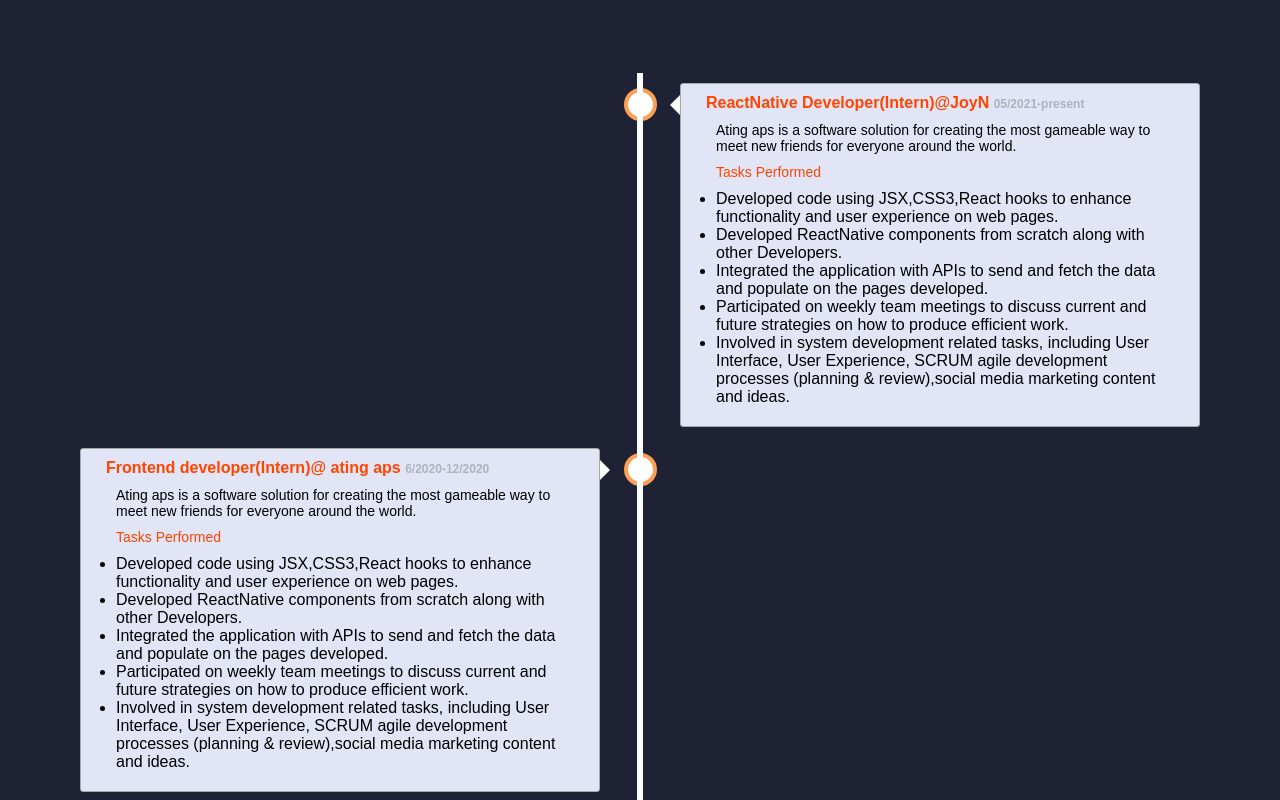
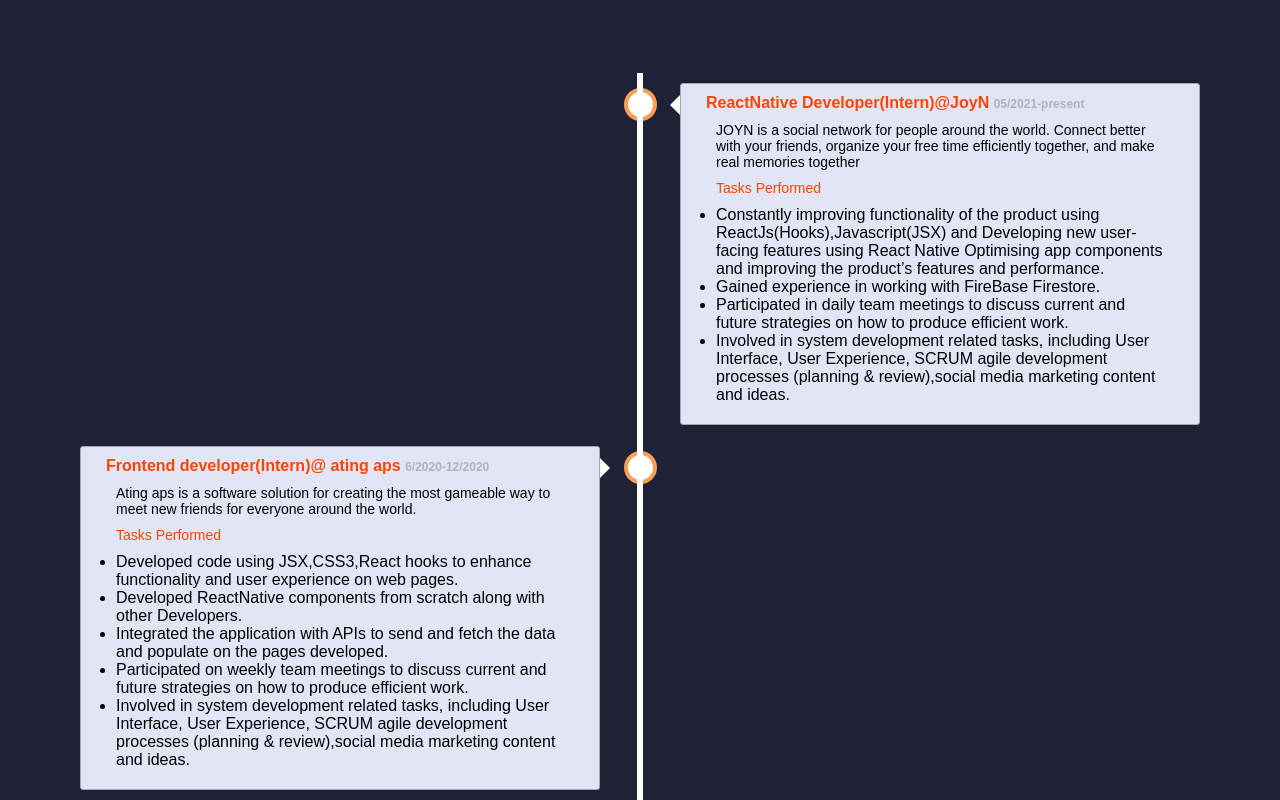
Before and after one commit to mamathamereddy/Portfolio, a React (Create React App) app: page / in a window 1280 px wide. Shown: the part 4900-5700 px from the top of the page. Built offline with nearby package versions, Linux system fonts and the light colour scheme.

Commit message:
adding joyn exp

```diff
--- a/src/components/Experience.js
+++ b/src/components/Experience.js
@@ -14,27 +14,24 @@ const Experience = () => {
                 ReactNative Developer(Intern)@JoyN <span> 05/2021-present</span>
               </h4>
               <p>
-                Ating aps is a software solution for creating the most gameable
-                way to meet new friends for everyone around the world.
+                JOYN is a social network for people around the world. Connect
+                better with your friends, organize your free time efficiently
+                together, and make real memories together
               </p>
               <p className="task">Tasks Performed</p>
               <ul>
                 <li>
-                  Developed code using JSX,CSS3,React hooks to enhance
-                  functionality and user experience on web pages.
+                  Constantly improving functionality of the product using
+                  ReactJs(Hooks),Javascript(JSX) and Developing new user-facing
+                  features using React Native Optimising app components and
+                  improving the product’s features and performance.
                 </li>
+                <li>Gained experience in working with FireBase Firestore.</li>
                 <li>
-                  Developed ReactNative components from scratch along with other
-                  Developers.
-                </li>
-                <li>
-                  Integrated the application with APIs to send and fetch the
-                  data and populate on the pages developed.
-                </li>
-                <li>
-                  Participated on weekly team meetings to discuss current and
+                  Participated in daily team meetings to discuss current and
                   future strategies on how to produce efficient work.
                 </li>
+
                 <li>
                   Involved in system development related tasks, including User
                   Interface, User Experience, SCRUM agile development processes
```
